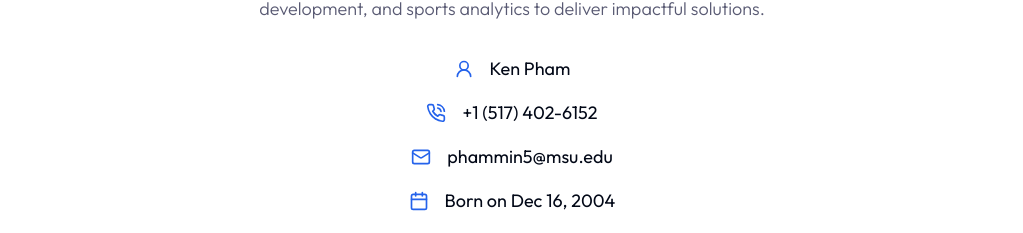
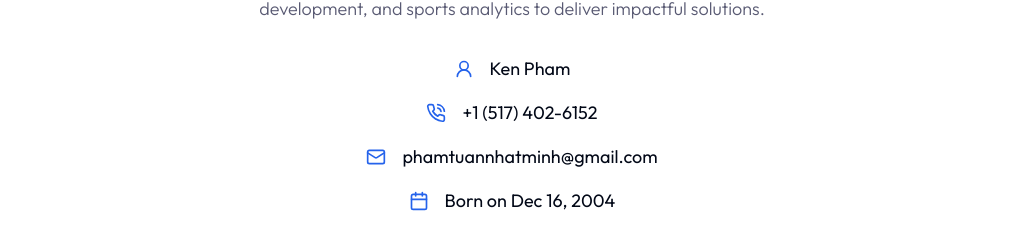
Before and after one commit to NhatMinh12/personal-website, a Next.js app: page / in a window 1280 px wide. Shown: the part 1151-1384 px from the top of the page, without its empty margins (128-1151 px from the left). Built offline with nearby package versions, Linux system fonts and the light colour scheme.

Commit message:
update email

```diff
--- a/app/contact/page.jsx
+++ b/app/contact/page.jsx
@@ -18,7 +18,7 @@ const Contact = () => {
             <div className="flex flex-col gap-y-4 xl:gap-y-10 mb-12 xl:mb-24 text-base xl:text-lg">
               <div className="flex items-center gap-x-8">
                 <MailIcon size={18} className="text-primary" />
-                <div>phammin5@msu.edu</div>
+                <div>phamtuannhatminh@gmail.com</div>
               </div>
 
               <div className="flex items-center gap-x-8">
--- a/components/About.jsx
+++ b/components/About.jsx
@@ -22,7 +22,7 @@ const infoData = [
   },
   {
     icon: <MailIcon size={20} />,
-    text: "phammin5@msu.edu",
+    text: "phamtuannhatminh@gmail.com",
   },
   {
     icon: <Calendar size={20} />,
```
